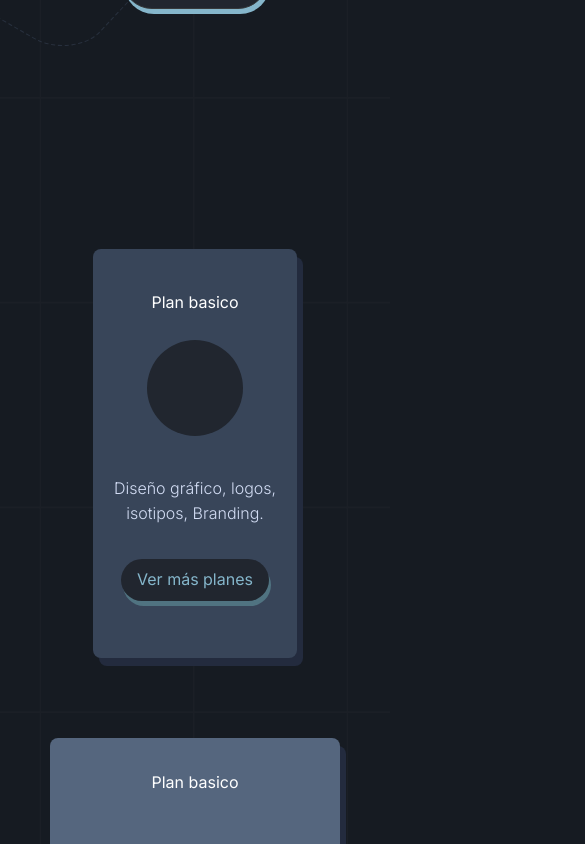
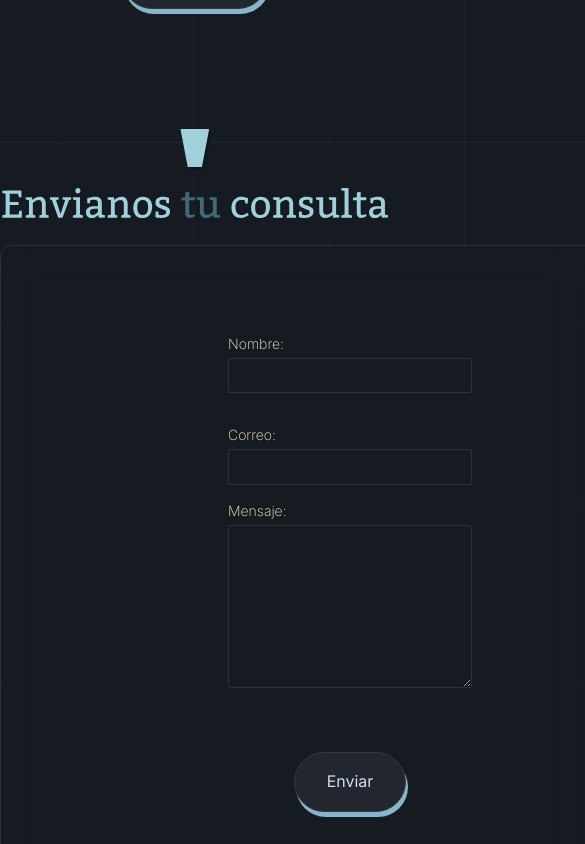
Before and after one commit to GRAMAPHENIA/hexagono, a Next.js app: page / in a window 390 px wide. Shown: the part 5640-6484 px from the top of the page, 585 px wide, since content can reach past the window. Built offline with nearby package versions, Linux system fonts and the light colour scheme.

Commit message:
lasts-fixs-mods-for-now

```diff
--- a/src/app/globals.css
+++ b/src/app/globals.css
@@ -50,7 +50,7 @@ html {
   background-position: top;
   background-repeat: no-repeat;
   height: fit-content;
-  max-width: 1280px;
+  max-width: 1524px;
   margin: auto;
 }
 
--- a/src/app/page.jsx
+++ b/src/app/page.jsx
@@ -2,9 +2,9 @@ import Image from "next/image";
 
 import Navbar from "@/components/Navbar.jsx";
 import Header from "@/components/Header.jsx";
-import Cards from "@/components/Cards.jsx";
 import Servicios from "@/components/Servicios.jsx";
 import Footer from "@/components/Footer.jsx";
+import Consultas from "@/components/Consultas.jsx";
 
 const Home = () => {
   return (
@@ -12,7 +12,7 @@ const Home = () => {
       <Navbar />
       <Header />
       <Servicios />
-      <Cards />
+      <Consultas />
       <Footer />
     </main>
   );
--- a/src/components/Consultas.jsx
+++ b/src/components/Consultas.jsx
@@ -1,11 +1,69 @@
-import React from 'react'
+import Image from "next/image";
 
 const Consultas = () => {
   return (
     <>
-      <h1>CONSULTAS</h1>
+      <figure className="pt-10 flex justify-center items-center">
+        <Image
+          src="/titulos/consultas.svg"
+          alt="Imagen para la sección que destaca el desarrollo web"
+          width={500}
+          height={200}
+
+        />
+      </figure>
+
+      <section className="flex flex-col justify-center items-center border border-[var(--button-dark)] p-20 rounded-xl bg-[rgba(255, 255, 255, 0.1)] backdrop-blur-lg mx-auto w-[700px] mb-20 sombra-inactiva">
+        <form action="/my-handling-form-page" method="post">
+          <div className="grid grid-cols-1 lg:grid-cols-2 gap-4">
+            <div className="flex flex-col my-2">
+              <label
+                className="text-sm mb-1 text-amber-100 font-extralight"
+                htmlFor="name"
+              >
+                Nombre:
+              </label>
+              <input
+                className="border border-[var(--button-dark)] rounded-sm bg-transparent p-1 text-[var(--font-light)] font-extralight focus:outline-none"
+                type="text"
+                id="name"
+                name="user_name"
+              />
+            </div>
+            <div className="flex flex-col my-2">
+              <label
+                className="text-sm mb-1 text-amber-100 font-extralight"
+                htmlFor="mail"
+              >
+                Correo:
+              </label>
+              <input
+                className="border border-[var(--button-dark)] rounded-sm bg-transparent p-1 text-[var(--font-light)] font-extralight focus:outline-none"
+                type="email"
+                id="mail"
+                name="user_email"
+              />
+            </div>
+          </div>
+          <div className="flex flex-col my-2">
+            <label
+              className="text-sm mb-1 text-amber-100 font-extralight"
+              htmlFor="msg"
+            >
+              Mensaje:
+            </label>
+            <textarea
+              className="border border-[var(--button-dark)] rounded-sm bg-transparent p-1 text-[var(--font-light)] font-extralight focus:outline-none mb-10"
+              id="msg"
+              name="user_message"
+              rows="6"
+            ></textarea>
+          </div>
+        </form>
+        <button className="col-span-5 flex justify-center items-center text-[var(--font-light)] bg-[var(--gradient-end)] mt-4 px-8 py-4 rounded-full sombra-light border border-[var(--card-light)]">Enviar</button>
+      </section>
     </>
-  )
-}
+  );
+};
 
-export default Consultas
+export default Consultas;
--- a/src/components/DesarrolloWeb.jsx
+++ b/src/components/DesarrolloWeb.jsx
@@ -40,8 +40,8 @@ const DesarrolloWeb = () => {
             En el dinámico mundo actual, la presencia digital es clave para el
             éxito de cualquier negocio. Entendiendo la importancia de tener una
             presencia en línea sólida y atractiva es que ofrecemos servicios de
-            desarrollo web de alta calidad para impulsar las marcas y que destaquen en
-            el vasto universo digital.
+            desarrollo web de alta calidad para impulsar las marcas y que
+            destaquen en el vasto universo digital.
           </p>
         </figure>
         <section className="grid lg:grid-cols-5 justify-center gap-8 pt-2">
--- a/src/components/Header.jsx
+++ b/src/components/Header.jsx
@@ -3,17 +3,17 @@ import React from "react";
 const Header = () => {
   return (
     <>
-      <p className="text-sm absolute top-[165px] left-[22px] lg:text-xl lg:top-[155px] lg:left-[128px] font-extralight uppercase col-span-5 sm:ml-48 sm:w-80 text-[--font-light] text-amber-100">
+      <p className="text-sm absolute top-[165px] left-[22px] lg:text-xl lg:top-[156px] lg:left-[148px] font-extralight uppercase col-span-5 sm:ml-48 sm:w-80 text-[--font-light] text-amber-100">
         concepto hexágono
       </p>
-      <h1 className="flex justify-start col-span-6 text-7xl font-extrabold lg:relative lg:-tracking-[.5rem] lg:text-9xl bg-clip-text text-transparent bg-gradient-to-r from-[var(--gradient-start)] via-[var(--gradient-via)] to-[var(--gradient-end)] ml-5 sm:ml-48 lg:leading-[100px] pt-8 uppercase">
+      <h1 className="flex justify-start col-span-6 text-7xl font-extrabold lg:relative lg:-tracking-[.5rem] lg:text-9xl bg-clip-text text-transparent bg-gradient-to-r from-[var(--gradient-start)] via-[var(--gradient-via)] to-[var(--gradient-end)] ml-5 sm:ml-[212px] lg:leading-[100px] pt-8 uppercase">
         diseño
         <br />
         web
         <br />
         3D
       </h1>
-      <p className="font-extralight col-span-5 ml-4 pl-2 sm:ml-48  text-[--font-light] mb-20 leading-[15px]">
+      <p className="font-extralight col-span-5 ml-4 pl-2 sm:ml-[212px] text-[--font-light] mb-20 leading-[15px]">
         Creamos tu identidad<span className="text-rose-300">.</span>
       </p>
     </>
```
Also changed, not shown: public/fondo/fondo-completo-mod.svg, public/titulos/consultas.svg (added).
